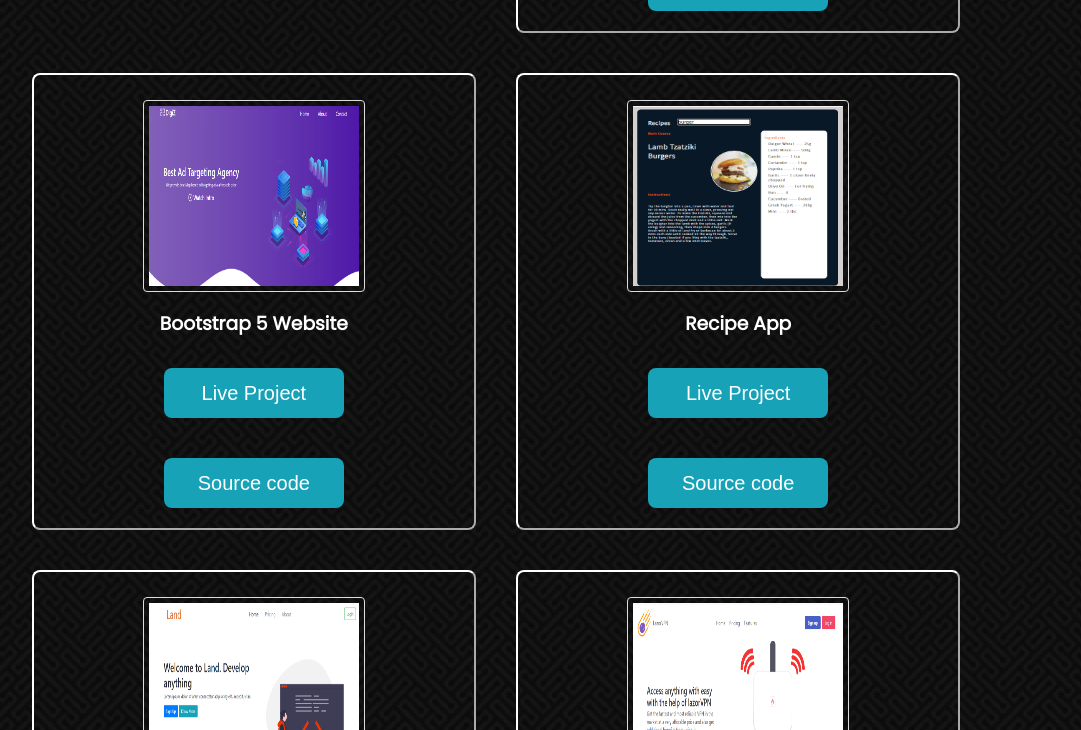
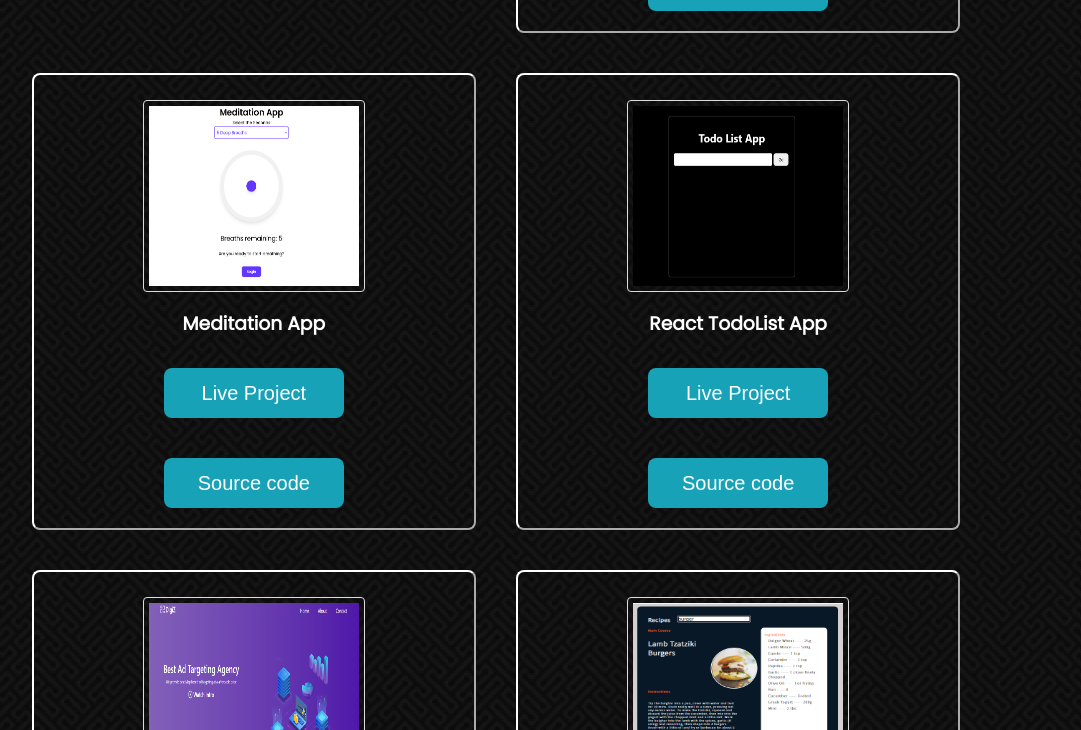
Before and after one commit to mohmmadasim07/personal-portfolio, a plain HTML site: page projects.html in a window 1280 px wide. Shown: the part 555-1285 px from the top of the page, without its empty margins (144-1225 px from the left). Drawn offline with Linux system fonts and the light colour scheme.

Commit message:
add few more projects

```diff
--- a/projects.html
+++ b/projects.html
@@ -48,6 +48,32 @@
           </button>
           <button>
             <a href="https://github.com/mohmmadasim07/TeslaClone"
+              >Source code</a
+            >
+          </button>
+        </div>
+
+        <div class="articles">
+          <img src="img/meditation.png" />
+          <h3>Meditation App</h3>
+          <button>
+            <a href="https://meditation1122.netlify.app/">Live Project</a>
+          </button>
+          <button>
+            <a href="https://github.com/mohmmadasim07/meditation-app"
+              >Source code</a
+            >
+          </button>
+        </div>
+
+        <div class="articles">
+          <img src="img/react-todo.png" />
+          <h3>React TodoList App</h3>
+          <button>
+            <a href="https://todoapp1122.netlify.app/">Live Project</a>
+          </button>
+          <button>
+            <a href="https://github.com/mohmmadasim07/React-js-Todolist-app"
               >Source code</a
             >
           </button>
```
Also changed, not shown: img/meditation.png (added), img/react-todo.png (added).
